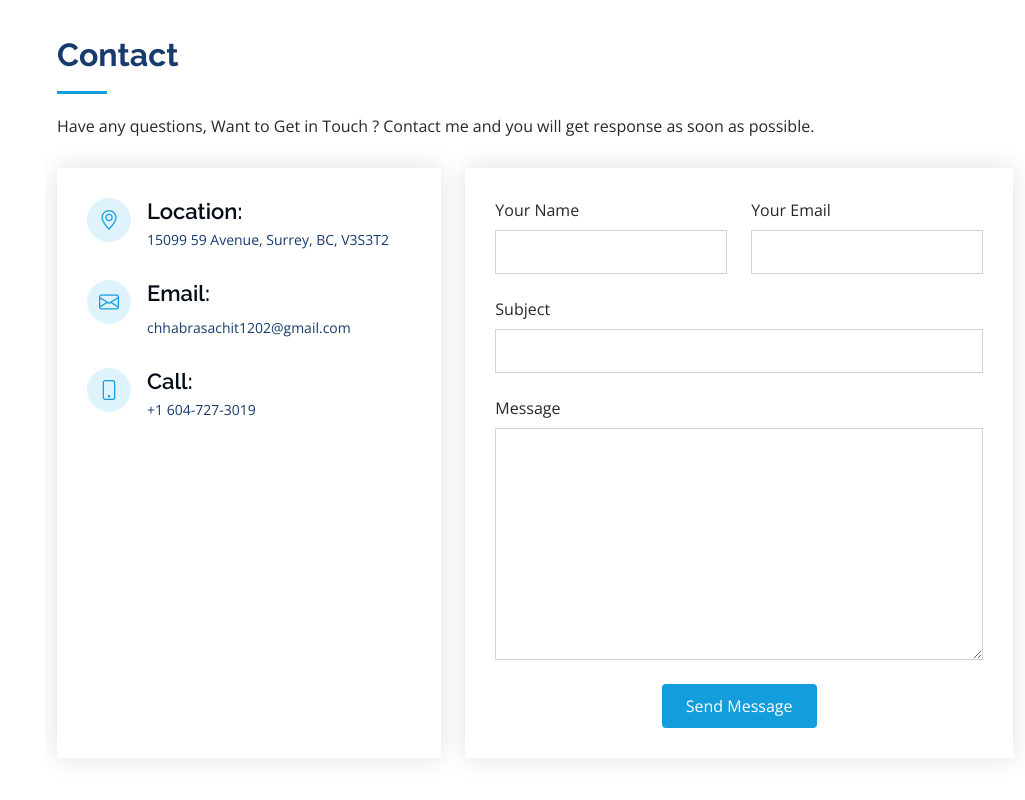
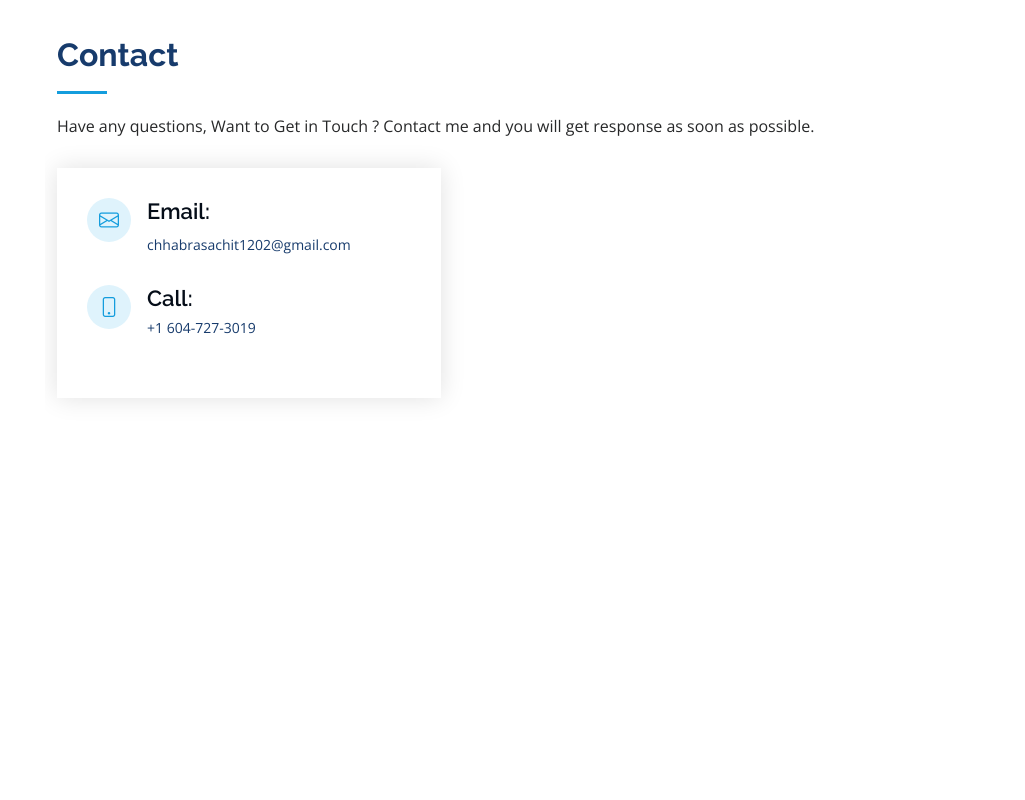
Before and after one commit to chhabrasachit/chhabrasachit.github.io, a plain HTML site: page index.html in a window 1280 px wide. Shown: the part 5952-6752 px from the top of the page, without its empty margins (255-1280 px from the left). After the commit the page ends 6480 px from the top, so only its background shows below. Drawn offline with nearby package versions, Linux system fonts and the light colour scheme.

Commit message:
Update index.html

```diff
--- a/index.html
+++ b/index.html
@@ -489,11 +489,7 @@
 
           <div class="col-lg-5 d-flex align-items-stretch">
             <div class="info">
-              <div class="address">
-                <i class="bi bi-geo-alt"></i>
-                <h4>Location:</h4>
-                <p>15099 59 Avenue, Surrey, BC, V3S3T2</p>
-              </div>
+
 
               <div class="email">
                 <i class="bi bi-envelope"></i>
@@ -510,34 +506,7 @@
 
           </div>
 
-          <div class="col-lg-7 mt-5 mt-lg-0 d-flex align-items-stretch">
-            <form action="forms/contact.php" method="post" role="form" class="php-email-form">
-              <div class="row">
-                <div class="form-group col-md-6">
-                  <label for="name">Your Name</label>
-                  <input type="text" name="name" class="form-control" id="name" required>
-                </div>
-                <div class="form-group col-md-6">
-                  <label for="name">Your Email</label>
-                  <input type="email" class="form-control" name="email" id="email" required>
-                </div>
-              </div>
-              <div class="form-group">
-                <label for="name">Subject</label>
-                <input type="text" class="form-control" name="subject" id="subject" required>
-              </div>
-              <div class="form-group">
-                <label for="name">Message</label>
-                <textarea class="form-control" name="message" rows="10" required></textarea>
-              </div>
-              <div class="my-3">
-                <div class="loading">Loading</div>
-                <div class="error-message"></div>
-                <div class="sent-message">Your message has been sent. Thank you!</div>
-              </div>
-              <div class="text-center"><button type="submit">Send Message</button></div>
-            </form>
-          </div>
+
 
         </div>
 
```
